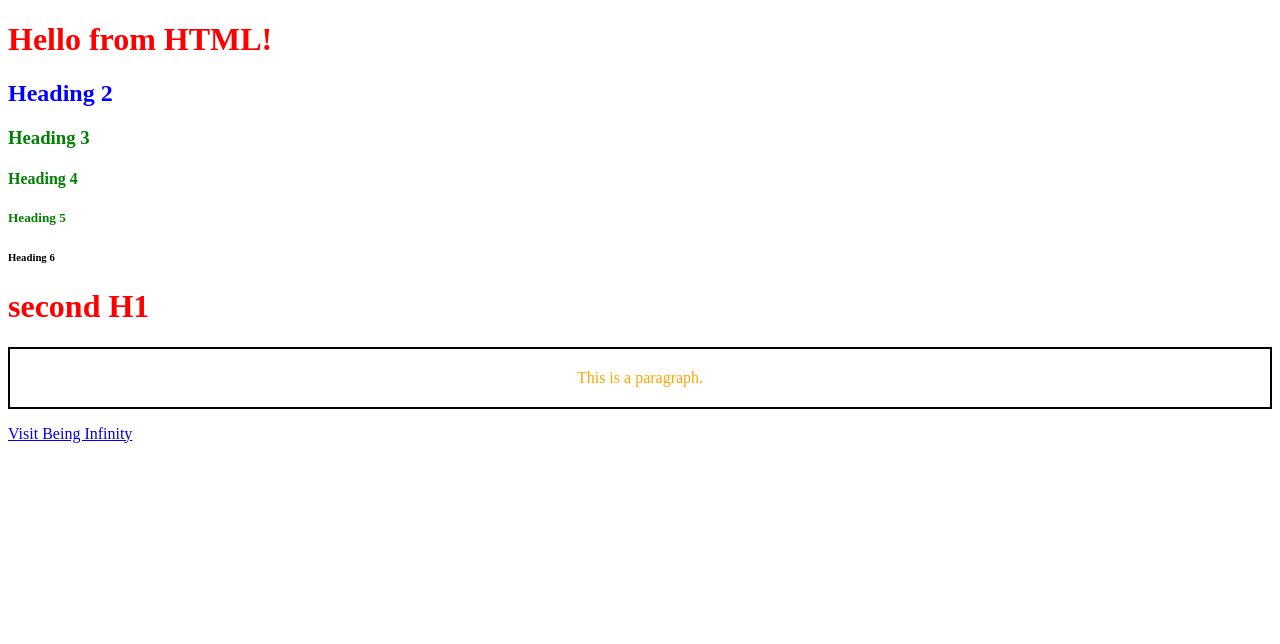
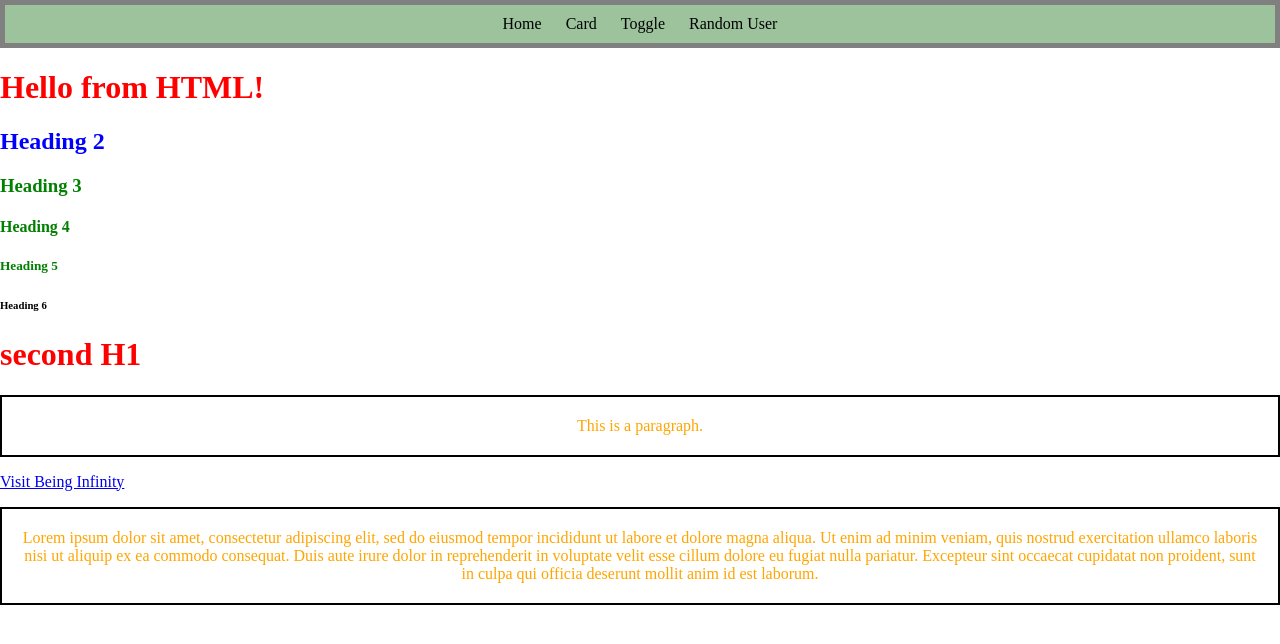
Before and after one commit to ThanmayaSilampur/autosugg, a website: page frontend/index.html in a window 1280 px wide. Drawn offline with Linux system fonts and the light colour scheme.

Commit message:
Created NavBar

```diff
--- a/frontend/css/index.css
+++ b/frontend/css/index.css
@@ -14,3 +14,24 @@ h1 {
     padding: 20px;
     text-align: center;
 }
+.navBar {
+    border:5px;
+    border-style:solid;
+    border-color: gray;
+    padding: 10px;
+    background-color: rgba(14, 107, 14, 0.404);
+    text-align: center;
+}
+.navBar a {
+    color: black;
+    padding: 10px;
+    text-decoration: none;
+}
+
+.navBar a:hover {
+    background-color: rgb(184, 185, 188);
+    color: rgb(255, 255, 255);
+}
+body{
+    margin: 0;
+}
--- a/frontend/index.html
+++ b/frontend/index.html
@@ -7,6 +7,12 @@
     <link rel="stylesheet" href="css/index.css">
 </head>
 <body>
+    <div class="navBar">
+        <a href="">Home</a>
+        <a href="">Card</a>
+        <a href="">Toggle</a>
+        <a href="">Random User</a>
+    </div>
     <h1>Hello from HTML!</h1>
     <h2 id="heading-2">Heading 2</h2>
     <h3 class="heading-3">Heading 3</h3>
@@ -18,7 +24,7 @@
     <p class="para">This is a paragraph.</p>
     <a href="https://www.being-infinity.com/" target="_blank">Visit Being Infinity</a>
 
-    <p lorem ipsum dolor sit amet, consectetur adipiscing elit. Sed do eiusmod tempor incididunt ut labore et dolore magna aliqua. Ut enim ad minim veniam, quis nostrud exercitation ullamco laboris nisi ut aliquip ex ea commodo consequat. Duis aute irure dolor in reprehenderit in voluptate velit esse cillum dolore eu fugiat nulla pariatur. Excepteur sint occaecat cupidatat non proident, sunt in culpa qui officia deserunt mollit anim id est laborum. </p>
+    <p class="para">Lorem ipsum dolor sit amet, consectetur adipiscing elit, sed do eiusmod tempor incididunt ut labore et dolore magna aliqua. Ut enim ad minim veniam, quis nostrud exercitation ullamco laboris nisi ut aliquip ex ea commodo consequat. Duis aute irure dolor in reprehenderit in voluptate velit esse cillum dolore eu fugiat nulla pariatur. Excepteur sint occaecat cupidatat non proident, sunt in culpa qui officia deserunt mollit anim id est laborum. </p>
     <script src="js/index.js"></script>
 </body>
 </html>
```
